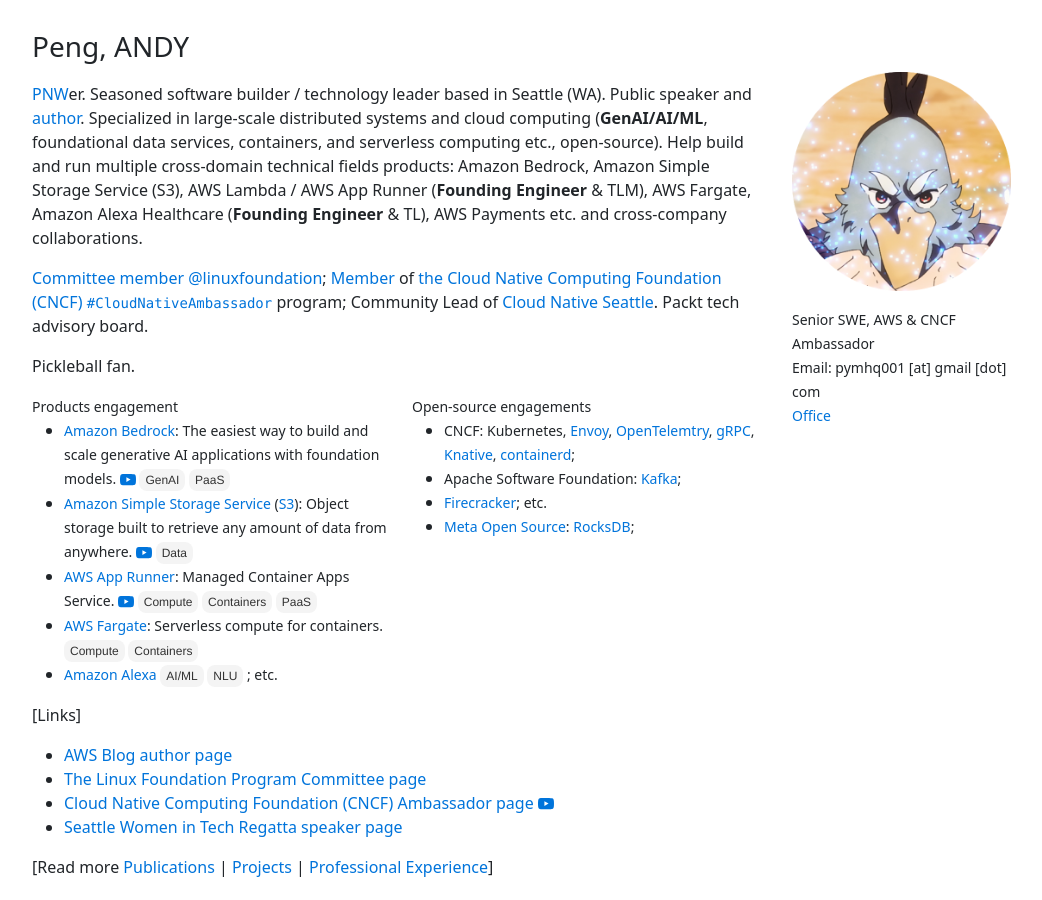
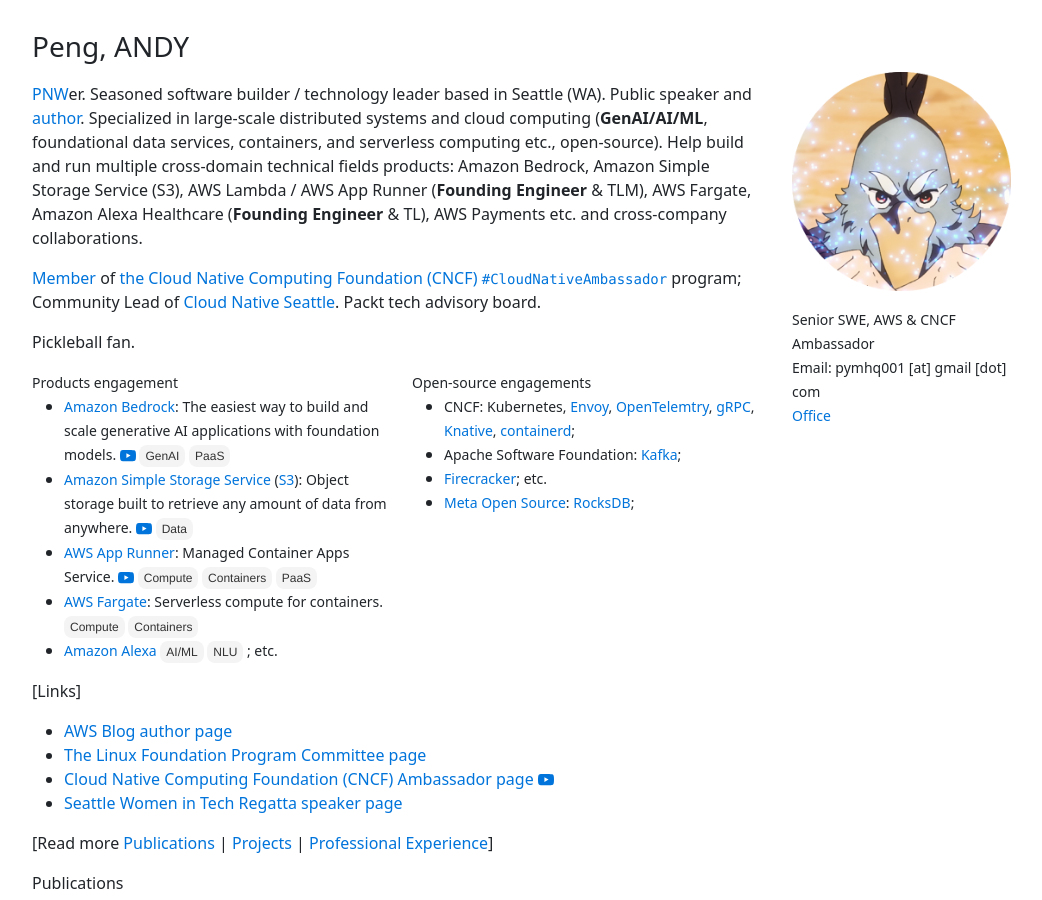
Before and after one commit to gfw001/gfw001.github.io, a Jekyll site: the page index.html, which Jekyll copies as it is, in a window 1280 px wide and 900 px high. Shown: the whole window, without its empty margins (50-1092 px from the left). Built offline with Jekyll 4.4.1, drawn with Linux system fonts in a browser that asks for light colours.

Commit message:
Update index.html

```diff
--- a/index.html
+++ b/index.html
@@ -120,7 +120,7 @@
 	Open-source engagements: RocksDB; <code><a href="https://github.com/orgs/envoyproxy/people?query=pymhq">#envoy</a></code>, <code><a href="https://github.com/aws-otel/aws-otel.github.io/graphs/contributors">#OTel</a></code>, #gRPC, <code><a href="https://github.com/orgs/knative/people?query=PYM">#knative</a></code>, <code><a href="https://containerd.io/">#containerd</a></code>; <code><a href="https://kafka.apache.org/">#Kafka</a></code>; <code><a href="https://firecracker-microvm.github.io/">#Firecracker</a></code>; etc. <br>
 	-->
 	<p style="margin-top:10px;">
-	<a href="https://events.linuxfoundation.org/archive/2023/open-source-summit-europe/program/program-committee/">Committee member</a> <a href="https://www.linuxfoundation.org/">@linuxfoundation</a>; <a href="https://www.cncf.io/people/ambassadors/?_sft_lf-country=us&p=yiming-peng">Member</a> of <a href="https://www.cncf.io/">the Cloud Native Computing Foundation (CNCF)</a> <a href="https://twitter.com/CNCFAmbassadors"><code>#CloudNativeAmbassador</code></a> program; Community Lead of <a href="https://community.cncf.io/cloud-native-seattle/">Cloud Native Seattle</a>. Packt tech advisory board. <br>
+	<a href="https://www.cncf.io/people/ambassadors/?_sft_lf-country=us&p=yiming-peng">Member</a> of <a href="https://www.cncf.io/">the Cloud Native Computing Foundation (CNCF)</a> <a href="https://twitter.com/CNCFAmbassadors"><code>#CloudNativeAmbassador</code></a> program; Community Lead of <a href="https://community.cncf.io/cloud-native-seattle/">Cloud Native Seattle</a>. Packt tech advisory board. <br>
 	</p>
 	<p style="margin-top:10px;">
 	Pickleball fan.
```
